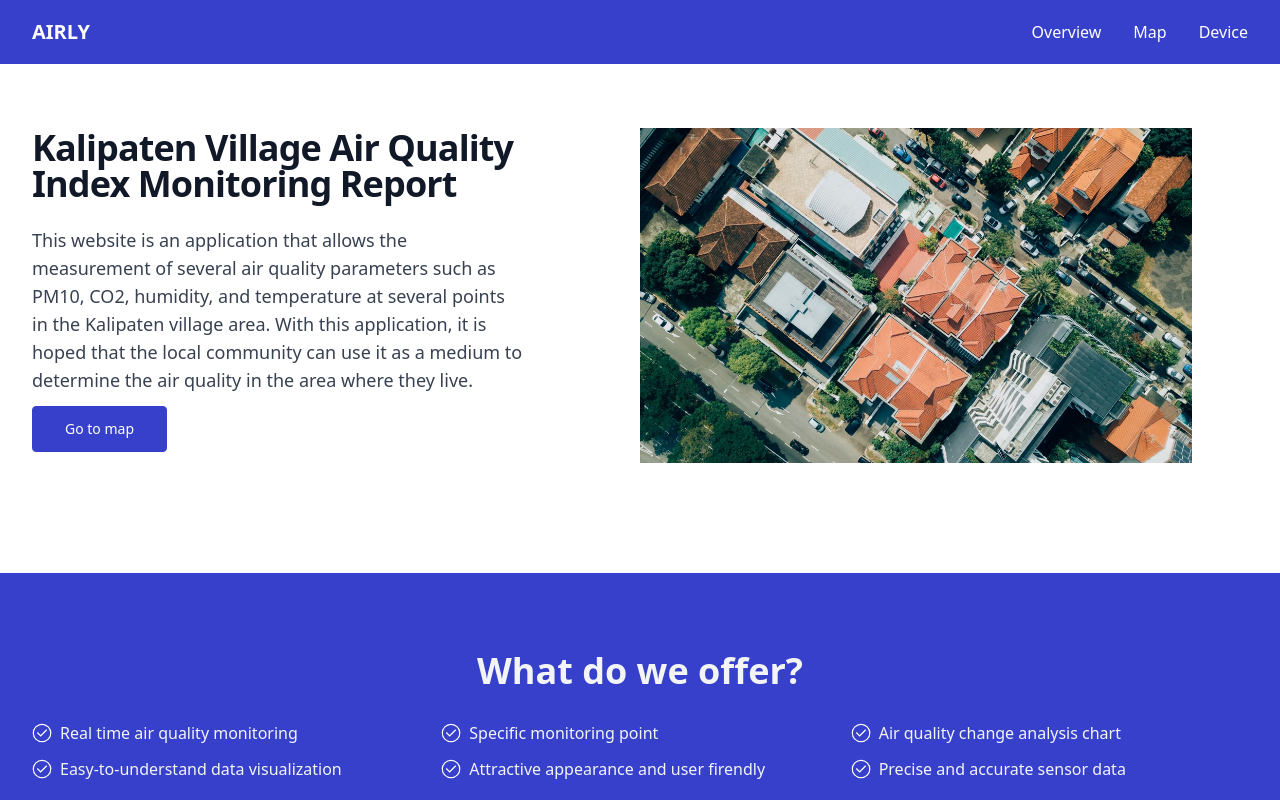
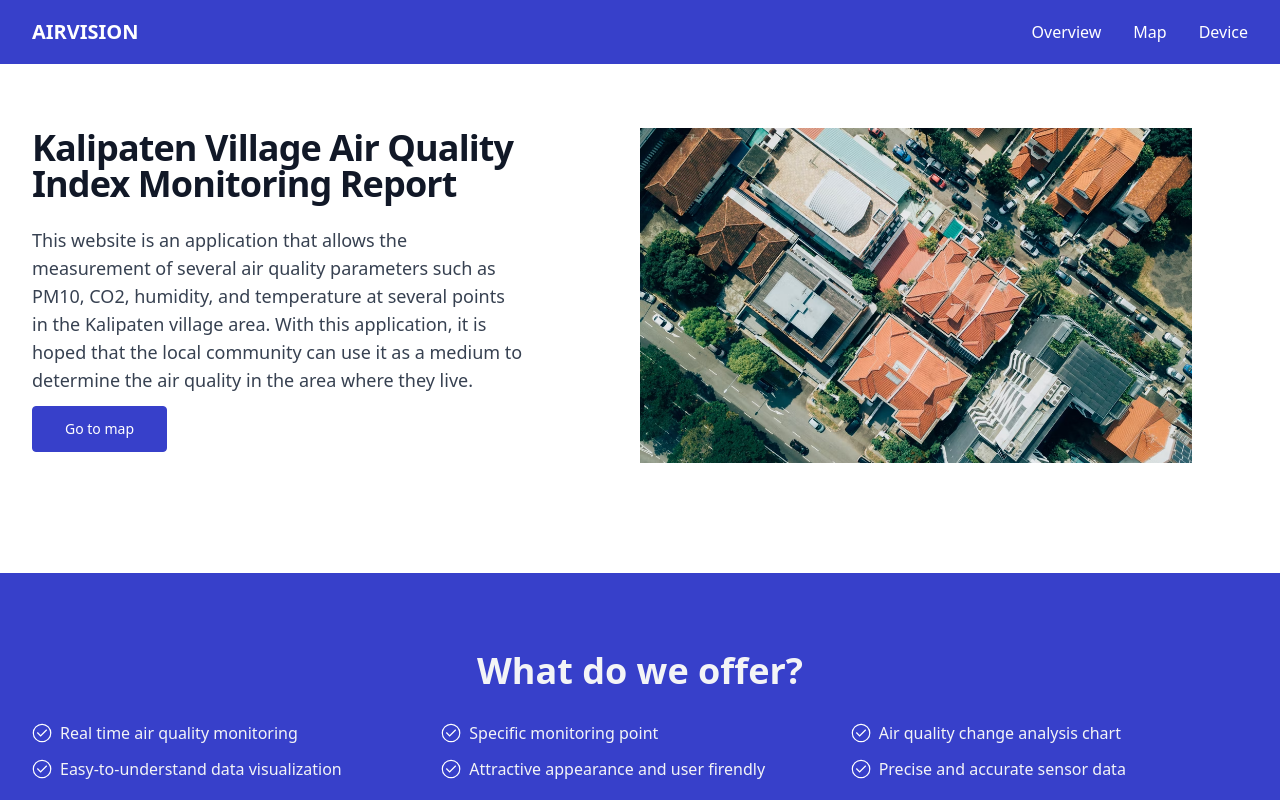
Before and after one commit to Alien-404/mku-nextjs, a Next.js app: page / in a window 1280 px wide. Shown: the top 800 px of the page. Built offline with nearby package versions, Linux system fonts and the light colour scheme.

Commit message:
rename web and favicon

```diff
--- a/components/Header.js
+++ b/components/Header.js
@@ -11,7 +11,7 @@ export default function Header() {
           <div>
             <Link href={'/'}>
               <a className='uppercase font-semibold text-white text-xl'>
-                Airly
+                AirVision
               </a>
             </Link>
           </div>
```
